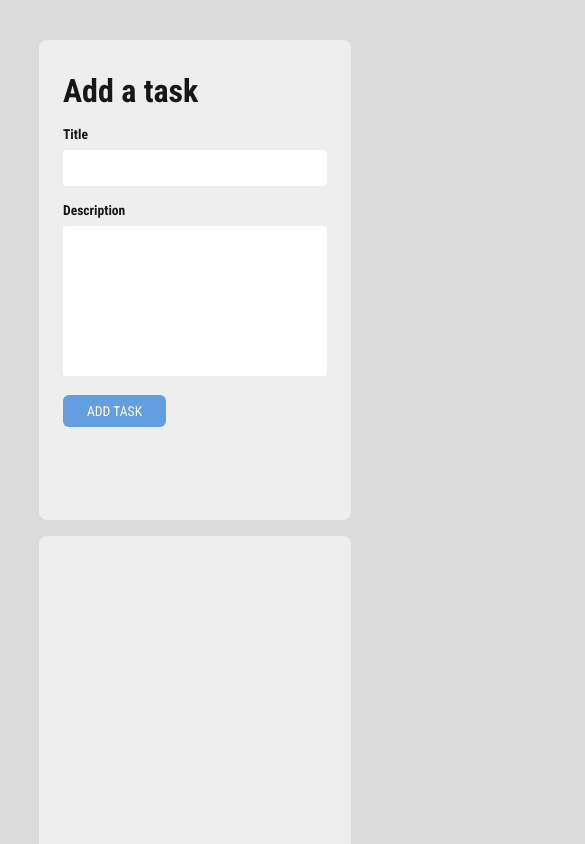
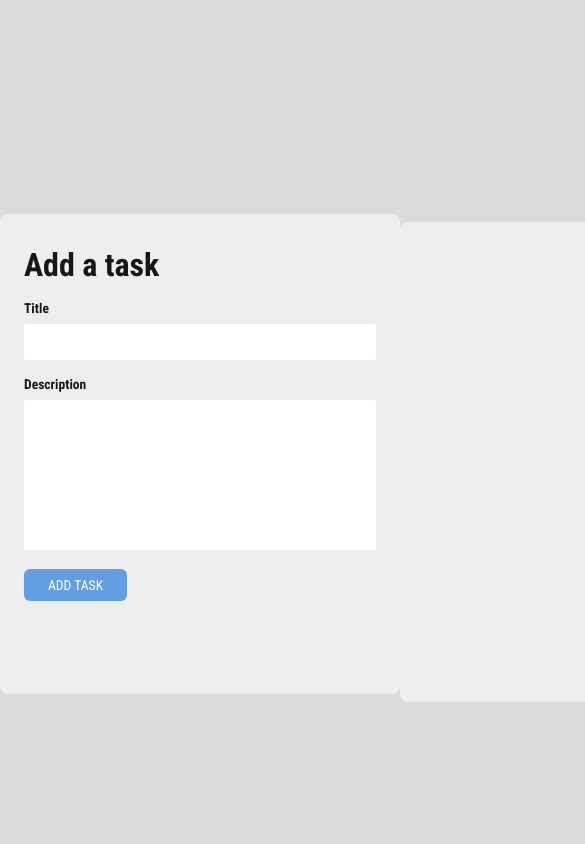
Before and after one commit to whydoIevenCode/task-manager, a React (Create React App) app: page / in a window 390 px wide. Shown: the top 844 px of the page, 585 px wide, since content can reach past the window. Built offline with nearby package versions, Linux system fonts and the light colour scheme.

Commit message:
responsive changes

```diff
--- a/src/routes/home.styles.scss
+++ b/src/routes/home.styles.scss
@@ -7,15 +7,15 @@
   justify-content: space-around;
 }
 
+@media (max-width: 90rem) {
+  .app-wrapper {
+    width: 80%;
+    flex-wrap: wrap;
+  }
+}
 @media (max-width: 110rem) {
   .app-wrapper {
     width: 100rem;
     flex-wrap: nowrap;
   }
 }
-@media (max-width: 90rem) {
-  .app-wrapper {
-    width: 80%;
-    flex-wrap: wrap;
-  }
-}
```
